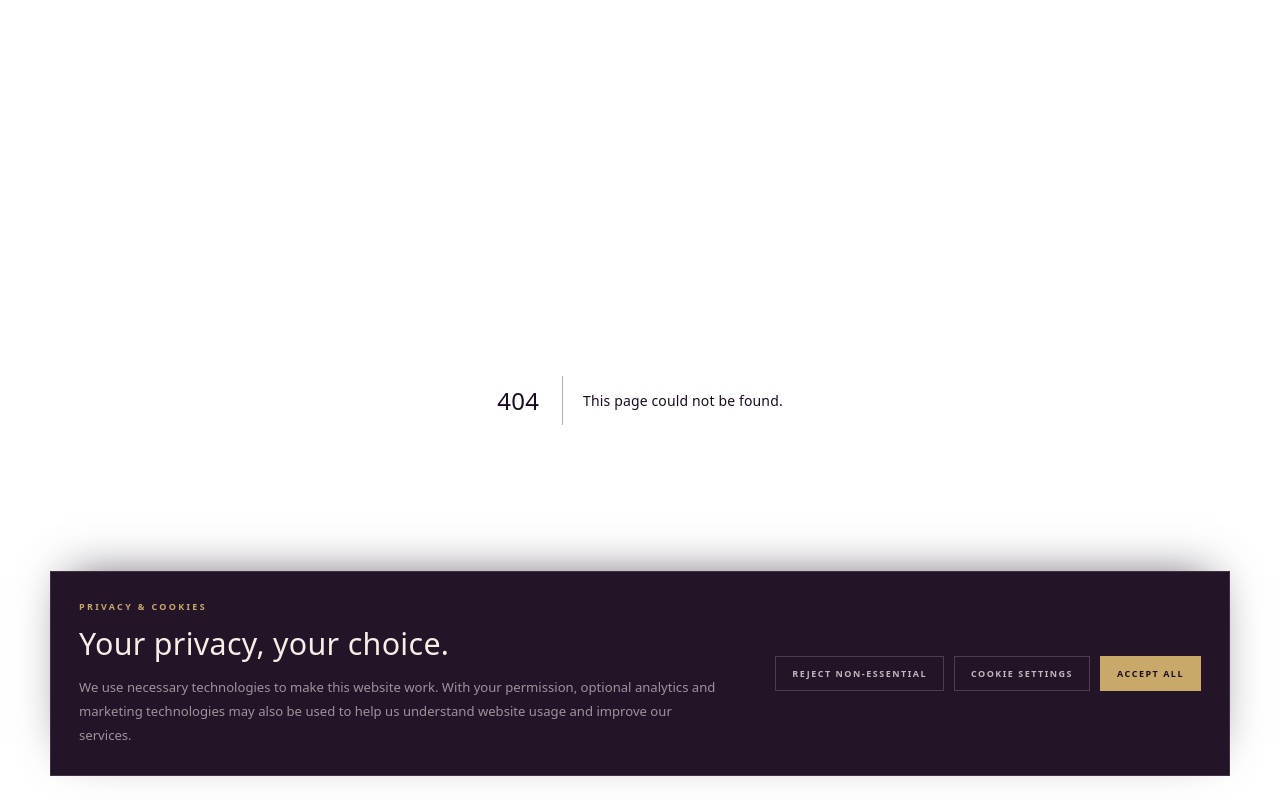
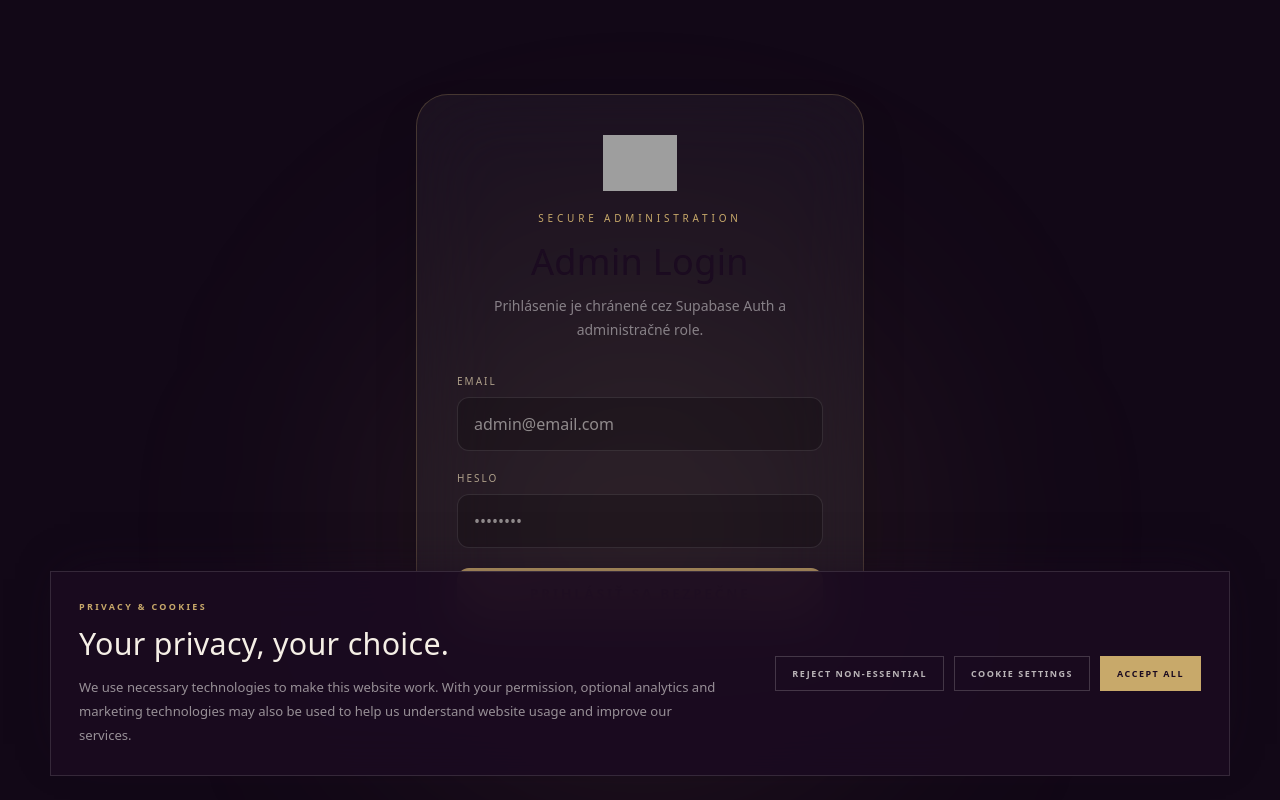
Before and after one commit to IBFDENT/LidyaAlbaresort.com, a Next.js app: page /admin/login in a window 1280 px wide. Before the commit this address had no page. Built offline with nearby package versions, Linux system fonts and the light colour scheme; no server answers; grey boxes are pictures that could not be loaded.

Commit message:
feat: add secure admin login page

```diff
--- /dev/null
+++ b/src/app/admin/login/page.tsx
@@ -0,0 +1,83 @@
+"use client";
+
+import Image from "next/image";
+import { FormEvent, useEffect, useState } from "react";
+
+export default function AdminLoginPage() {
+  const [email, setEmail] = useState("");
+  const [password, setPassword] = useState("");
+  const [loading, setLoading] = useState(false);
+  const [checking, setChecking] = useState(true);
+  const [error, setError] = useState("");
+
+  useEffect(() => {
+    fetch("/api/admin/auth/session", { cache: "no-store" })
+      .then((response) => {
+        if (response.ok) window.location.href = "/admin";
+      })
+      .finally(() => setChecking(false));
+  }, []);
+
+  async function submit(event: FormEvent<HTMLFormElement>) {
+    event.preventDefault();
+    setLoading(true);
+    setError("");
+
+    try {
+      const response = await fetch("/api/admin/auth/login", {
+        method: "POST",
+        headers: { "Content-Type": "application/json" },
+        body: JSON.stringify({ email, password }),
+      });
+      const payload = await response.json();
+
+      if (!response.ok) {
+        setError(payload.error || "Prihlásenie sa nepodarilo.");
+        return;
+      }
+
+      window.location.href = "/admin";
+    } catch {
+      setError("Prihlásenie momentálne nie je dostupné.");
+    } finally {
+      setLoading(false);
+    }
+  }
+
+  return (
+    <main className="relative flex min-h-screen items-center justify-center overflow-hidden bg-[#120817] px-6 py-12 text-[#fffdf9]">
+      <div className="absolute left-1/2 top-1/3 h-[520px] w-[520px] -translate-x-1/2 rounded-full bg-[#c8a96a]/10 blur-[135px]" />
+      <div className="relative w-full max-w-md rounded-[2rem] border border-[#c8a96a]/25 bg-white/[0.045] p-8 shadow-2xl backdrop-blur-2xl md:p-10">
+        <div className="text-center">
+          <Image src="/images/lidya-logo.png" alt="LIDYA" width={320} height={100} priority className="mx-auto h-14 w-auto object-contain" />
+          <p className="mt-5 text-[10px] uppercase tracking-[0.38em] text-[#c8a96a]">Secure Administration</p>
+          <h1 className="mt-4 text-4xl">Admin Login</h1>
+          <p className="mt-3 text-sm leading-6 text-white/45">Prihlásenie je chránené cez Supabase Auth a administračné role.</p>
+        </div>
+
+        {checking ? (
+          <p className="mt-8 text-center text-sm text-white/35">Kontrolujem session…</p>
+        ) : (
+          <form onSubmit={submit} className="mt-8 space-y-5">
+            <label className="block">
+              <span className="mb-2 block text-[10px] uppercase tracking-[0.2em] text-[#e8d8b5]/70">Email</span>
+              <input type="email" value={email} onChange={(e) => setEmail(e.target.value)} autoComplete="username" required className="w-full rounded-xl border border-white/10 bg-black/20 px-4 py-3.5 outline-none transition focus:border-[#c8a96a]/70" placeholder="admin@email.com" />
+            </label>
+            <label className="block">
+              <span className="mb-2 block text-[10px] uppercase tracking-[0.2em] text-[#e8d8b5]/70">Heslo</span>
+              <input type="password" value={password} onChange={(e) => setPassword(e.target.value)} autoComplete="current-password" required className="w-full rounded-xl border border-white/10 bg-black/20 px-4 py-3.5 outline-none transition focus:border-[#c8a96a]/70" placeholder="••••••••" />
+            </label>
+
+            {error && <div className="rounded-xl border border-red-400/20 bg-red-400/10 px-4 py-3 text-sm text-red-200">{error}</div>}
+
+            <button disabled={loading} className="w-full rounded-xl bg-[#c8a96a] px-5 py-4 text-sm font-semibold uppercase tracking-[0.18em] text-[#120817] transition hover:bg-[#e8d8b5] disabled:opacity-50">
+              {loading ? "Prihlasujem…" : "Prihlásiť sa bezpečne"}
+            </button>
+          </form>
+        )}
+
+        <p className="mt-8 text-center text-[9px] uppercase tracking-[0.22em] text-white/20">LIDYA Jewellery · Alba Resort · Authorized staff only</p>
+      </div>
+    </main>
+  );
+}
```
